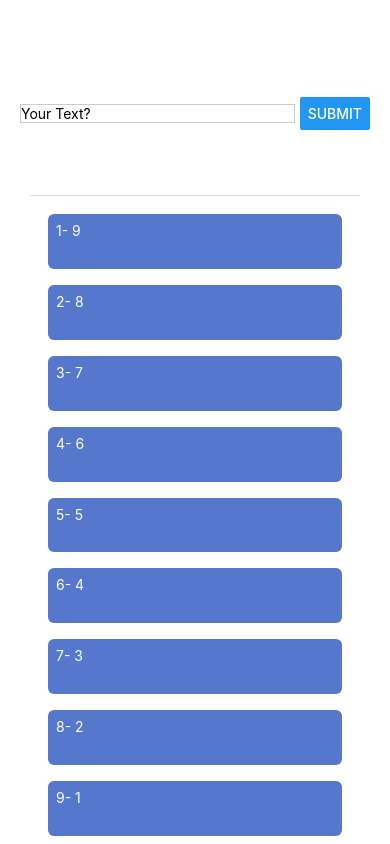
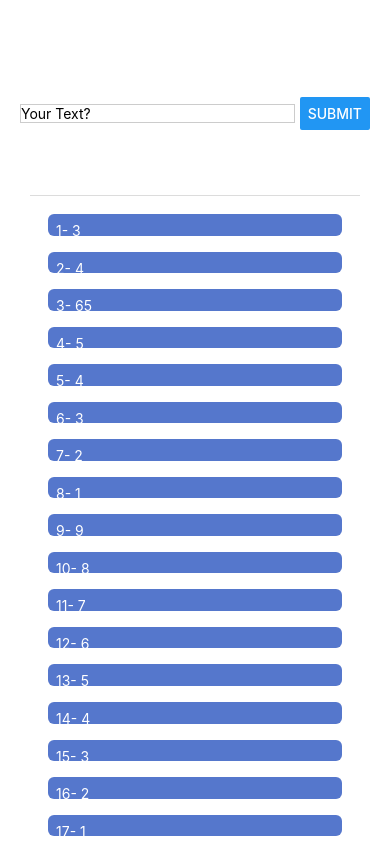
Before and after one commit to BKazimy/NotifierApp, a React Native app: screen / in a window 390 px wide. Built offline with nearby package versions, Linux system fonts and the light colour scheme.

Commit message:
Oct 29, 2024, 5:47 AM

```diff
--- a/App.js
+++ b/App.js
@@ -10,7 +10,7 @@ import {
 
 export default function App() {
   const [enteredTodoText, setEnteredTodoText] = useState('');
-  const [todos, setTodos] = useState([1,2,3,4,5,6,7,8,9]);
+  const [todos, setTodos] = useState([1,2,3,4,5,6,7,8,9,1,2,3,4,5,65,4,3]);
 
   function todoInputHandler(enteredText) {
     setEnteredTodoText(enteredText);
```
